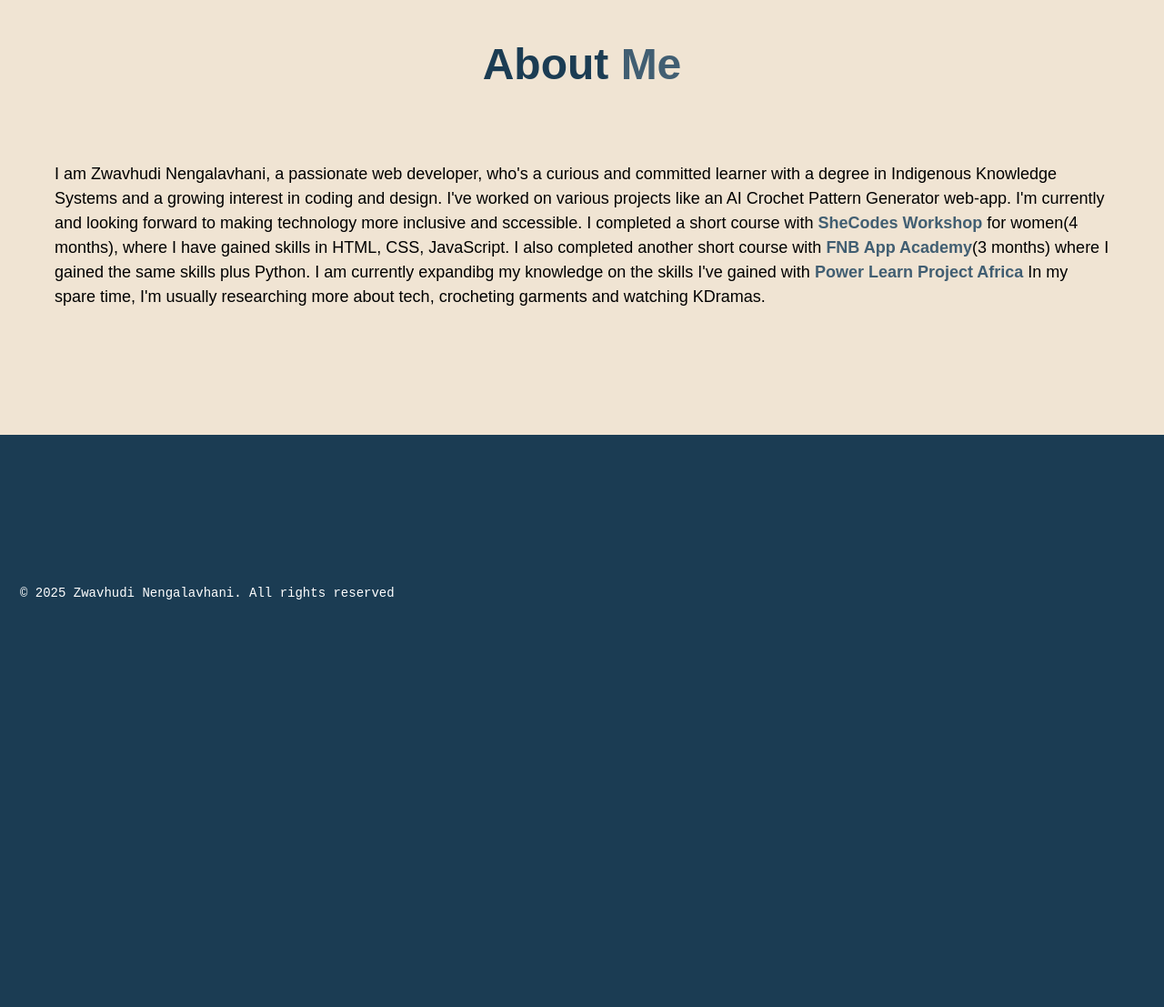
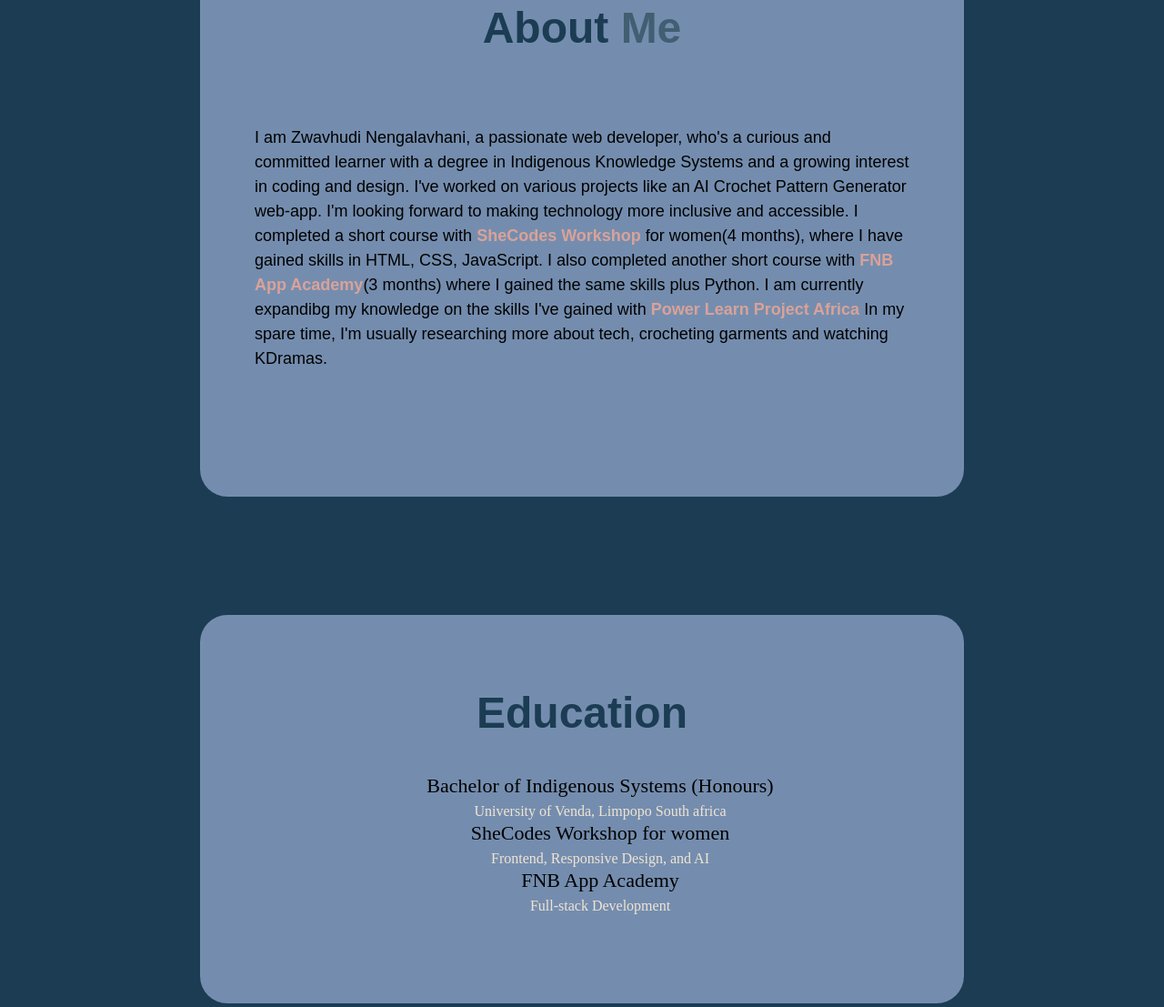
Before and after one commit to Zwavhudi22/zwavhudi-nengalavhani-portfolio, a plain HTML site: page index.html in a window 1280 px wide. Shown: the part 831-1938 px from the top of the page at 91% size. Before the commit the page ends 1527 px from the top, so only its background shows below. Drawn offline with Linux system fonts and the light colour scheme.

Commit message:
Added content to Education section and updated HTML and CSS

```diff
--- a/index.html
+++ b/index.html
@@ -13,7 +13,7 @@
         <ul>
           <li><a href="#">Home</a></li>
           <li><a href="#about">About</a></li>
-          <li><a href="#">Education</a></li>
+          <li><a href="#education">Education</a></li>
           <li><a href="#">Tech Stack</a></li>
           <li><a href="#">Contact</a></li>
           <li><a href="#">Projects</a></li>
@@ -42,8 +42,8 @@
       <h1>About <span>Me</span></h1>
       <p>I am Zwavhudi Nengalavhani, a passionate web developer, who's a curious and committed learner with
         a degree in Indigenous Knowledge Systems and a growing interest in coding and design.
-        I've worked on various projects like an AI Crochet Pattern Generator web-app. I'm currently
-        and looking forward to making technology more inclusive and sccessible.
+        I've worked on various projects like an AI Crochet Pattern Generator web-app. I'm looking forward to making
+         technology more inclusive and accessible.
         I completed a short course with <strong><a href="https://www.shecodes.io">SheCodes Workshop</a></strong>
         for women(4 months), where I have gained skills in HTML, CSS, JavaScript. I also completed another short
         course with <strong><a href="https://www.appoftheyear.co.za">FNB App Academy</a></strong>(3 months) where I gained
@@ -53,6 +53,26 @@
       </p>
     </section>
 
+    <section id="education" class="education-container">
+        <h1>Education</h1>
+        <ul>
+          <li>Bachelor of Indigenous Systems (Honours)
+            <br />
+            <span>University of Venda, Limpopo South africa</span>
+          </li>
+          <li>
+            SheCodes Workshop for women
+            <br />
+            <span>Frontend, Responsive Design, and AI</span>
+          </li>
+          <li>
+            FNB App Academy
+            <br />
+            <span>Full-stack Development</span>
+          </li>
+        </ul>
+    </section>
+
   <footer>
     <p>&copy; 2025 Zwavhudi Nengalavhani. All rights reserved</p>
   </footer>
--- a/styles.css
+++ b/styles.css
@@ -73,7 +73,6 @@ body {
   line-height: 22px;
   margin-top: 20px;
   padding: 16px 24px;
-
   text-decoration: none;
   transition: all 200 ease-in-out;
 }
@@ -108,18 +107,21 @@ body {
 }
 
 section {
+  max-width: 800px;
   padding: 80px 20px;
   margin: 130px auto;
-  background: #F0E4D3;
+  border-radius: 30px;
+  background: #748DAE;
 }
 
-.about-section h1 {
+h1 {
+  margin-top: 0;
   text-align: center;
   font-size: 3rem;
   color: #1B3C53;
 }
 
-span {
+h1 span {
   color: #415E72;
 }
 
@@ -131,9 +133,19 @@ span {
 
 strong a {
   text-decoration: none;
-  color: #415E72;
+  color: #D9A299;
 }
 
+.education-container ul li {
+  font-family: 'Times New Roman', Times, serif;
+  font-size: 22px;
+  text-align: center;
+  list-style: none;
+}
+li span {
+  font-size: 16px;
+  color: #F0E4D3;
+}
 footer {
   padding: 22px;
   font-size: 14px;
```
